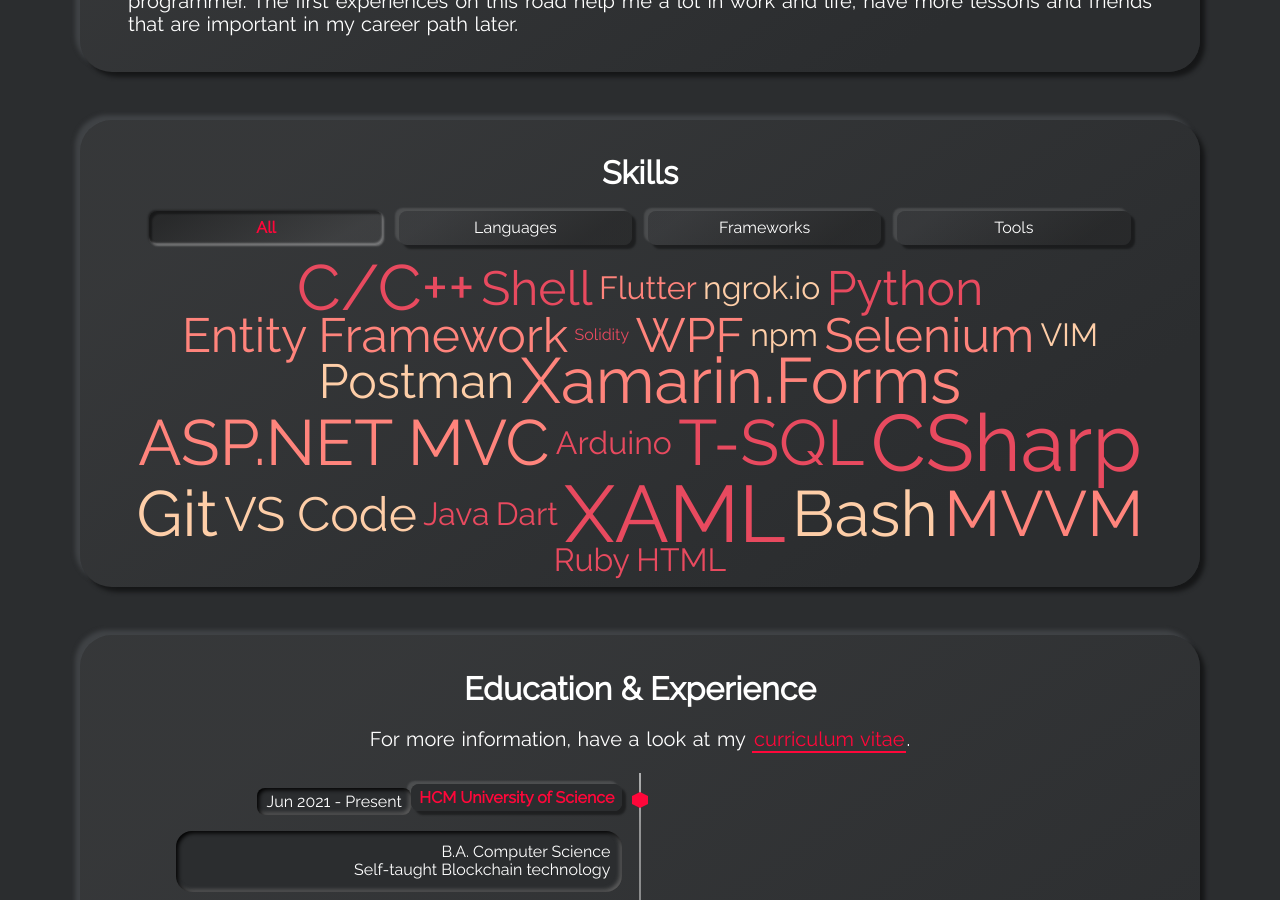
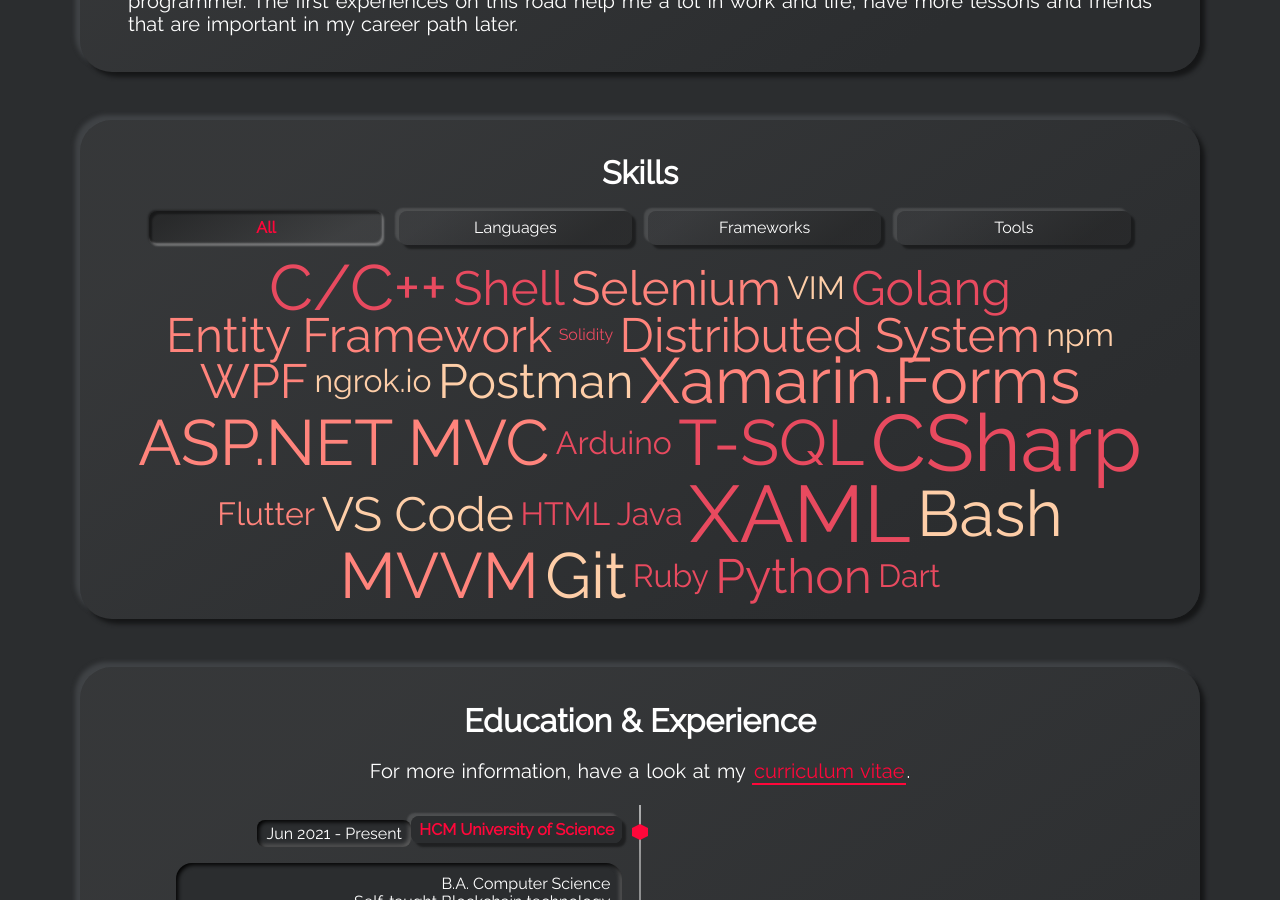
Before and after one commit to phnaharris/old-resume-jekyll, a Jekyll site: the page built from index.html, in a window 1280 px wide and 900 px high, scrolled down 1330 px. Built offline with Jekyll 4.4.1, drawn with Linux system fonts in a browser that asks for light colours.

Commit message:
Update tech stack: Distributed System, Golang language

```diff
--- a/_data/skills-frameworks.yml
+++ b/_data/skills-frameworks.yml
@@ -14,6 +14,9 @@
 - name: MVVM
   weight: 4
 
+- name: Distributed System
+  weight: 3
+
 - name: WPF
   weight: 3
 
--- a/_data/skills-languages.yml
+++ b/_data/skills-languages.yml
@@ -20,6 +20,9 @@
 - name: Shell
   weight: 3
 
+- name: Golang
+  weight: 3
+
 - name: Python
   weight: 3
 
```
Also changed, not shown: 6 other files.
